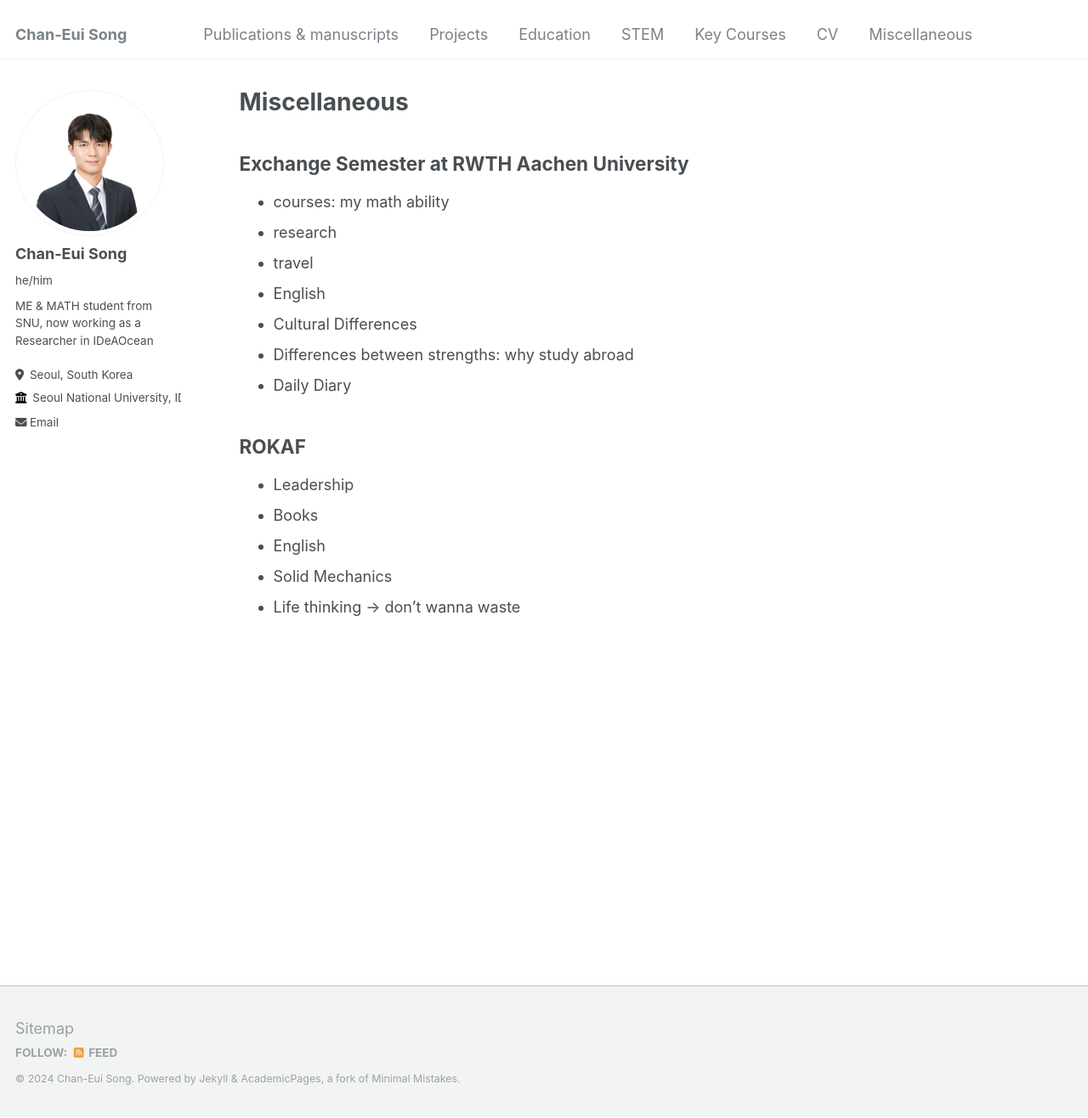
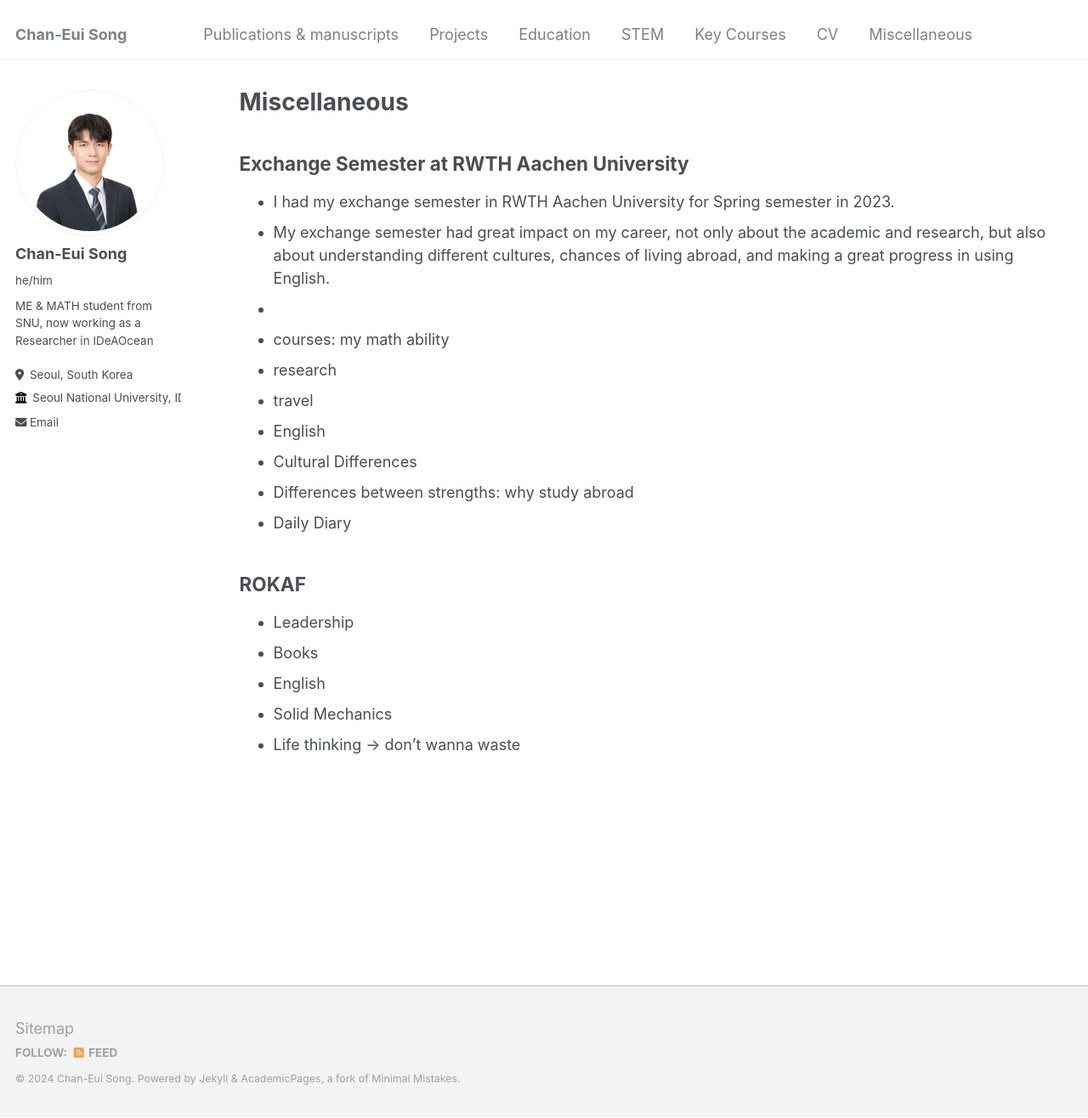
Before and after one commit to cksdml1014/chanisong, a Jekyll site: the page built from _pages/Miscellaneous.md, in a window 1280 px wide and 1316 px high. Shown: the whole window at 85% size. Built offline with Jekyll 4.4.1, drawn with Linux system fonts in a browser that asks for light colours.

Commit message:
Update Miscellaneous.md

```diff
--- a/_pages/Miscellaneous.md
+++ b/_pages/Miscellaneous.md
@@ -5,6 +5,11 @@ permalink: /miscellaneous/
 author_profile: true
 ---
 ## Exchange Semester at RWTH Aachen University
+
+- I had my exchange semester in RWTH Aachen University for Spring semester in 2023.
+- My exchange semester had great impact on my career, not only about the academic and research, but also about understanding different cultures, chances of living abroad, and making a great progress in using English.
+-
+
 - courses: my math ability
 - research
 - travel
```
